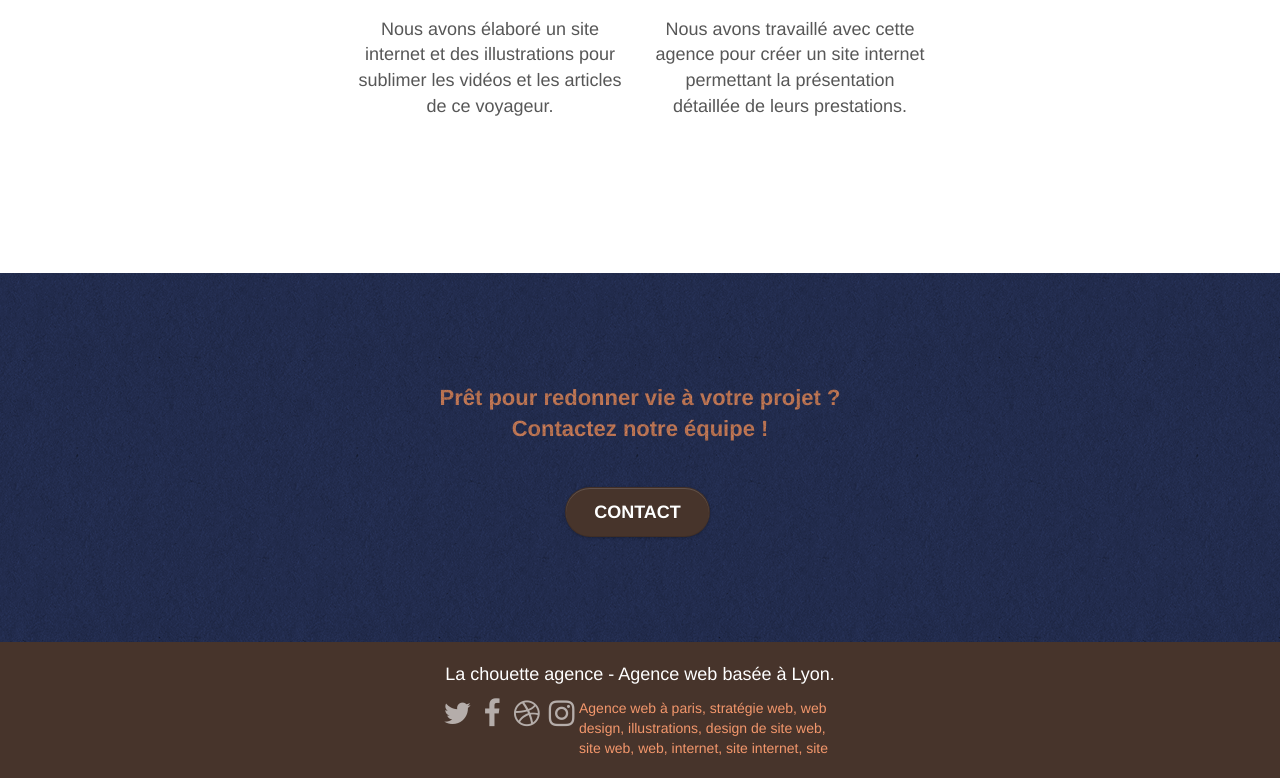
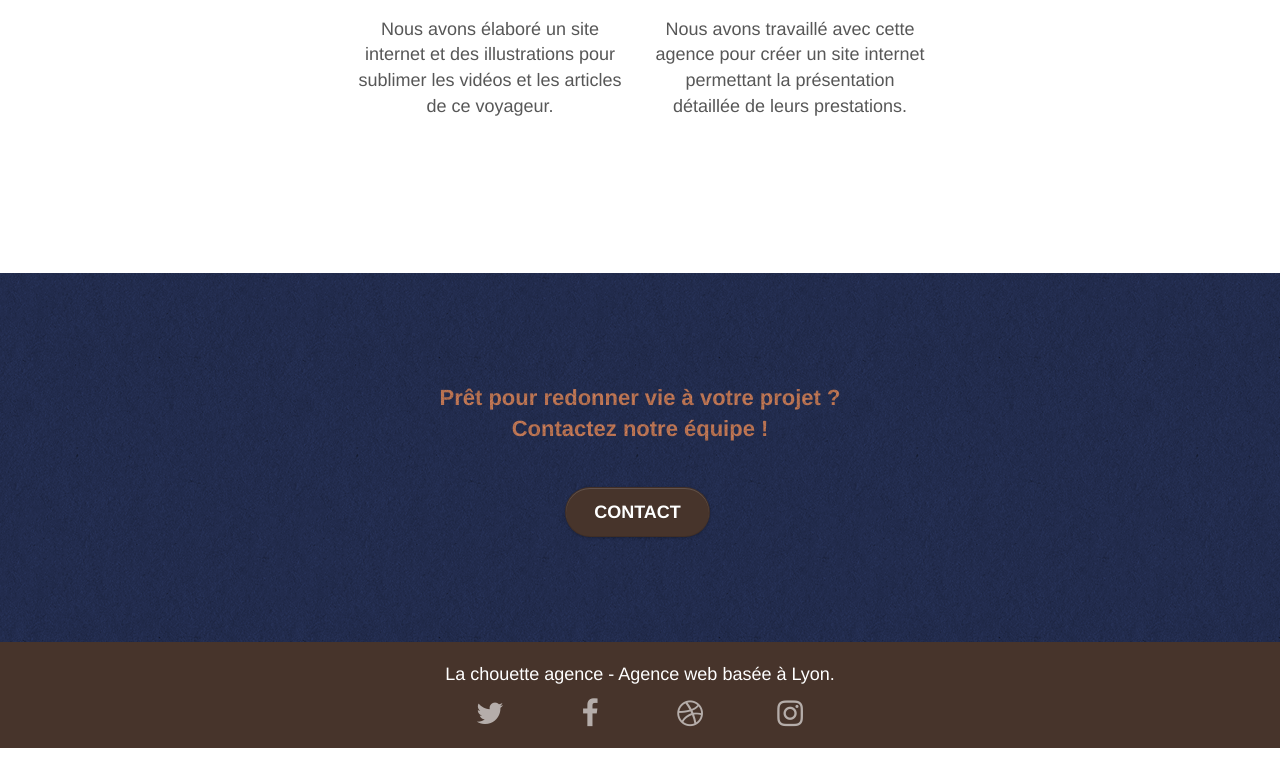
Before and after one commit to Clement-Mchar/Chouette-agence-original, a plain HTML site: page index.html in a window 1280 px wide. Shown: the part 3166-3944 px from the top of the page. After the commit the page ends 3914 px from the top, so only its background shows below. Drawn offline with Linux system fonts and the light colour scheme.

Commit message:
changement de redirection des liens

```diff
--- a/index.html
+++ b/index.html
@@ -233,26 +233,25 @@
 				<div class="row row-no-gutters social">
 					<div class="col-sm-3">
 						<div class="text-center">
-							<a class="social" href="index.html"><span class="fa fa-twitter icon-md"></span></a>
+							<a class="social" href="https://twitter.com" aria-label="twitter"><span class="fa fa-twitter icon-md"></span></a>
 						</div>
 					</div>
 					<div class="col-sm-3">
 						<div class="text-center">
-							<a class="social" href="index.html"><span class="fa fa-facebook icon-md"></span></a>
+							<a class="social" href="https://facebook.com" aria-label="facebook"><span class="fa fa-facebook icon-md"></span></a>
 						</div>
 					</div>
 					<div class="col-sm-3">
 						<div class="text-center">
-							<a class="social" href="index.html"><span class="fa fa-dribbble icon-md"></span></a>
+							<a class="social" href="https://dribbble.com" aria-label="dribbble"><span class="fa fa-dribbble icon-md"></span></a>
 						</div>
 					</div>
 					<div class="col-sm-3">
 						<div class="text-center">
-							<a class="social" href="index.html"><span class="fa fa-instagram icon-md"></span></a>
+							<a class="social" href="https://www.instagram.com/" aria-label="instagram"><span class="fa fa-instagram icon-md"></span></a>
 						</div>
 					</div>
-					<div class="keywords" style="color:#F3976C;">Agence web à paris, stratégie web, web design, illustrations, design de site web, site web, web, internet, site internet, site</div>
-				</div>
+					<!--rm partners list-->
 			</div>
 		</div>
 	</div>
```
